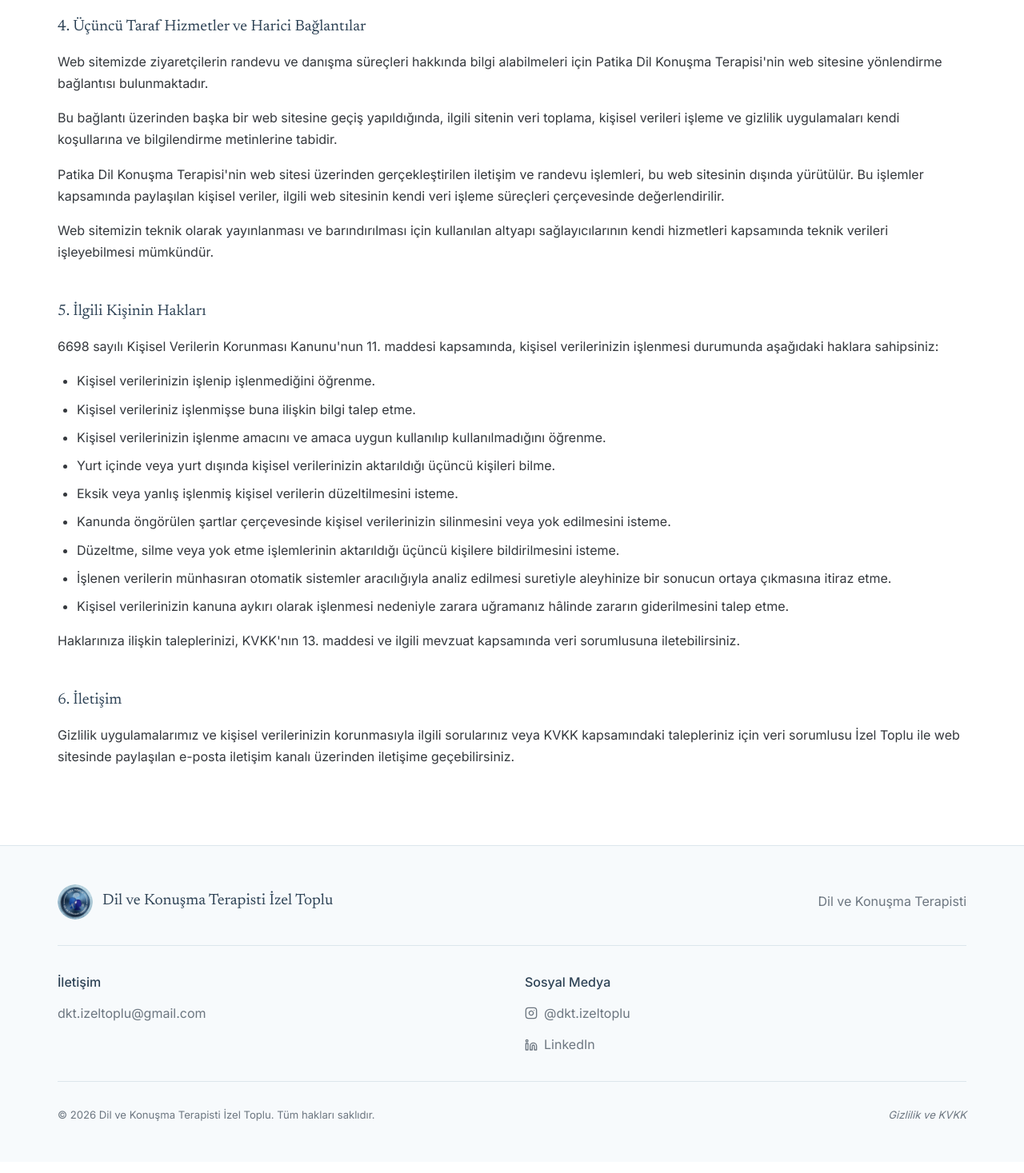
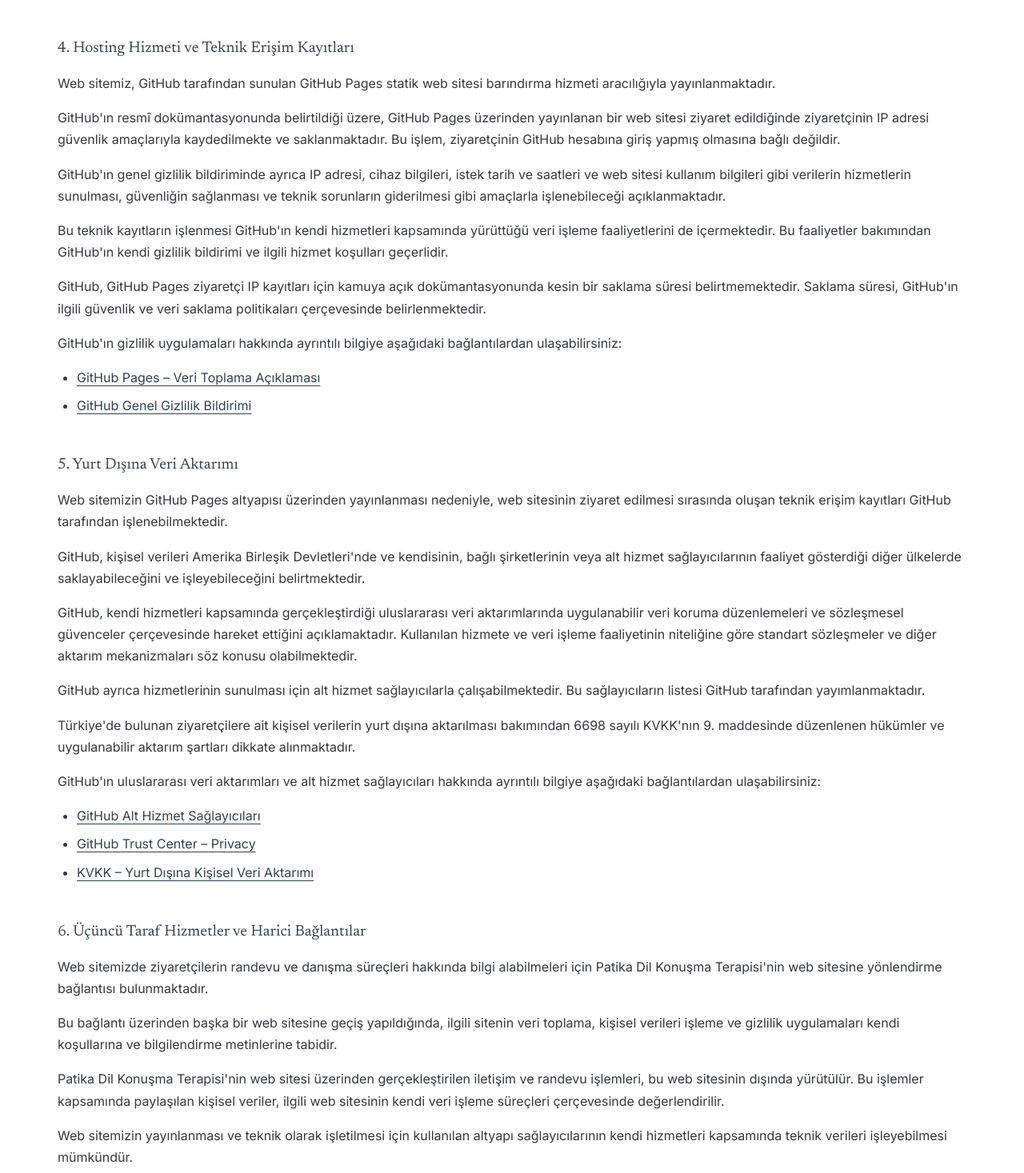
Before and after one commit to irembatibey/izel-toplu, a Next.js app: page /gizlilik in a window 1280 px wide. Shown: the part 1330-2797 px from the top of the page at 80% size. Built offline with nearby package versions, Linux system fonts and the light colour scheme; no server answers.

Commit message:
feat: update about photo and privacy policy

```diff
--- a/src/app/gizlilik/page.tsx
+++ b/src/app/gizlilik/page.tsx
@@ -7,7 +7,7 @@ import { Breadcrumb } from '@/components/common/Breadcrumb';
 export const metadata: Metadata = {
   title: 'Gizlilik ve KVKK',
   description:
-    'İzel Toplu web sitesinin gizlilik uygulamaları ve kişisel verilerin korunmasına ilişkin bilgilendirme.',
+    'İzel Toplu web sitesinin gizlilik uygulamaları, kişisel verilerin işlenmesi ve korunmasına ilişkin bilgilendirme.',
 };
 
 export default function PrivacyPage() {
@@ -38,14 +38,16 @@ export default function PrivacyPage() {
 
               <p className="mt-4">
                 6698 sayılı Kişisel Verilerin Korunması Kanunu
-                (KVKK) kapsamında, kişisel verilerinizin işlenmesine
-                ilişkin olarak veri sorumlusu İzel Toplu&apos;dur.
+                (KVKK) kapsamında, bu web sitesi aracılığıyla
+                gerçekleştirilen kişisel veri işleme faaliyetleri
+                bakımından veri sorumlusu İzel Toplu&apos;dur.
               </p>
 
               <p className="mt-4">
-                Bu bilgilendirme metni, İzel Toplu&apos;ya ait web sitesinin
-                ziyaret edilmesi ve web sitesinde sunulan iletişim
-                bağlantılarının kullanılması kapsamında geçerlidir.
+                Bu bilgilendirme metni, İzel Toplu&apos;ya ait web
+                sitesinin ziyaret edilmesi ve web sitesinde sunulan
+                iletişim bağlantılarının kullanılması kapsamında
+                geçerlidir.
               </p>
             </section>
 
@@ -74,9 +76,9 @@ export default function PrivacyPage() {
               <p className="mt-4">
                 Bununla birlikte, web sitesinin teknik altyapısı
                 ve barındırma hizmetleri kapsamında IP adresi,
-                erişim zamanı ve tarayıcı bilgileri gibi teknik
-                veriler ilgili altyapı sağlayıcıları tarafından
-                işlenebilir.
+                erişim zamanı, istek bilgileri ve tarayıcı veya
+                cihaz bilgileri gibi teknik veriler barındırma
+                sağlayıcısı tarafından işlenebilir.
               </p>
 
               <p className="mt-4">
@@ -114,10 +116,172 @@ export default function PrivacyPage() {
               </ul>
             </section>
 
-            {/* 4. Üçüncü Taraf Hizmetler */}
+            {/* 4. Hosting ve Teknik Erişim Kayıtları */}
             <section>
               <h2 className="font-serif text-h3 text-brand-800">
-                4. Üçüncü Taraf Hizmetler ve Harici Bağlantılar
+                4. Hosting Hizmeti ve Teknik Erişim Kayıtları
+              </h2>
+
+              <p className="mt-4">
+                Web sitemiz, GitHub tarafından sunulan GitHub Pages
+                statik web sitesi barındırma hizmeti aracılığıyla
+                yayınlanmaktadır.
+              </p>
+
+              <p className="mt-4">
+                GitHub&apos;ın resmî dokümantasyonunda belirtildiği
+                üzere, GitHub Pages üzerinden yayınlanan bir web
+                sitesi ziyaret edildiğinde ziyaretçinin IP adresi
+                güvenlik amaçlarıyla kaydedilmekte ve
+                saklanmaktadır. Bu işlem, ziyaretçinin GitHub
+                hesabına giriş yapmış olmasına bağlı değildir.
+              </p>
+
+              <p className="mt-4">
+                GitHub&apos;ın genel gizlilik bildiriminde ayrıca
+                IP adresi, cihaz bilgileri, istek tarih ve saatleri
+                ve web sitesi kullanım bilgileri gibi verilerin
+                hizmetlerin sunulması, güvenliğin sağlanması ve
+                teknik sorunların giderilmesi gibi amaçlarla
+                işlenebileceği açıklanmaktadır.
+              </p>
+
+              <p className="mt-4">
+                Bu teknik kayıtların işlenmesi GitHub&apos;ın kendi
+                hizmetleri kapsamında yürüttüğü veri işleme
+                faaliyetlerini de içermektedir. Bu faaliyetler
+                bakımından GitHub&apos;ın kendi gizlilik bildirimi
+                ve ilgili hizmet koşulları geçerlidir.
+              </p>
+
+              <p className="mt-4">
+                GitHub, GitHub Pages ziyaretçi IP kayıtları için
+                kamuya açık dokümantasyonunda kesin bir saklama
+                süresi belirtmemektedir. Saklama süresi, GitHub&apos;ın
+                ilgili güvenlik ve veri saklama politikaları
+                çerçevesinde belirlenmektedir.
+              </p>
+
+              <p className="mt-4">
+                GitHub&apos;ın gizlilik uygulamaları hakkında
+                ayrıntılı bilgiye aşağıdaki bağlantılardan
+                ulaşabilirsiniz:
+              </p>
+
+              <ul className="mt-4 list-disc space-y-2 pl-6">
+                <li>
+                  <a
+                    href="https://docs.github.com/en/pages/getting-started-with-github-pages/what-is-github-pages"
+                    target="_blank"
+                    rel="noopener noreferrer"
+                    className="text-brand-800 underline underline-offset-4"
+                  >
+                    GitHub Pages – Veri Toplama Açıklaması
+                  </a>
+                </li>
+                <li>
+                  <a
+                    href="https://docs.github.com/en/site-policy/privacy-policies/github-general-privacy-statement"
+                    target="_blank"
+                    rel="noopener noreferrer"
+                    className="text-brand-800 underline underline-offset-4"
+                  >
+                    GitHub Genel Gizlilik Bildirimi
+                  </a>
+                </li>
+              </ul>
+            </section>
+
+            {/* 5. Yurt Dışına Veri Aktarımı */}
+            <section>
+              <h2 className="font-serif text-h3 text-brand-800">
+                5. Yurt Dışına Veri Aktarımı
+              </h2>
+
+              <p className="mt-4">
+                Web sitemizin GitHub Pages altyapısı üzerinden
+                yayınlanması nedeniyle, web sitesinin ziyaret
+                edilmesi sırasında oluşan teknik erişim kayıtları
+                GitHub tarafından işlenebilmektedir.
+              </p>
+
+              <p className="mt-4">
+                GitHub, kişisel verileri Amerika Birleşik
+                Devletleri&apos;nde ve kendisinin, bağlı şirketlerinin
+                veya alt hizmet sağlayıcılarının faaliyet
+                gösterdiği diğer ülkelerde saklayabileceğini
+                ve işleyebileceğini belirtmektedir.
+              </p>
+
+              <p className="mt-4">
+                GitHub, kendi hizmetleri kapsamında gerçekleştirdiği
+                uluslararası veri aktarımlarında uygulanabilir
+                veri koruma düzenlemeleri ve sözleşmesel güvenceler
+                çerçevesinde hareket ettiğini açıklamaktadır.
+                Kullanılan hizmete ve veri işleme faaliyetinin
+                niteliğine göre standart sözleşmeler ve diğer
+                aktarım mekanizmaları söz konusu olabilmektedir.
+              </p>
+
+              <p className="mt-4">
+                GitHub ayrıca hizmetlerinin sunulması için alt
+                hizmet sağlayıcılarla çalışabilmektedir. Bu
+                sağlayıcıların listesi GitHub tarafından
+                yayımlanmaktadır.
+              </p>
+
+              <p className="mt-4">
+                Türkiye&apos;de bulunan ziyaretçilere ait kişisel
+                verilerin yurt dışına aktarılması bakımından
+                6698 sayılı KVKK&apos;nın 9. maddesinde düzenlenen
+                hükümler ve uygulanabilir aktarım şartları
+                dikkate alınmaktadır.
+              </p>
+
+              <p className="mt-4">
+                GitHub&apos;ın uluslararası veri aktarımları ve alt
+                hizmet sağlayıcıları hakkında ayrıntılı bilgiye
+                aşağıdaki bağlantılardan ulaşabilirsiniz:
+              </p>
+
+              <ul className="mt-4 list-disc space-y-2 pl-6">
+                <li>
+                  <a
+                    href="https://github.com/subprocessors"
+                    target="_blank"
+                    rel="noopener noreferrer"
+                    className="text-brand-800 underline underline-offset-4"
+                  >
+                    GitHub Alt Hizmet Sağlayıcıları
+                  </a>
+                </li>
+                <li>
+                  <a
+                    href="https://github.com/trust-center/privacy"
+                    target="_blank"
+                    rel="noopener noreferrer"
+                    className="text-brand-800 underline underline-offset-4"
+                  >
+                    GitHub Trust Center – Privacy
+                  </a>
+                </li>
+                <li>
+                  <a
+                    href="https://www.kvkk.gov.tr/Icerik/2053/Yurtdisina-Aktarim"
+                    target="_blank"
+                    rel="noopener noreferrer"
+                    className="text-brand-800 underline underline-offset-4"
+                  >
+                    KVKK – Yurt Dışına Kişisel Veri Aktarımı
+                  </a>
+                </li>
+              </ul>
+            </section>
+
+            {/* 6. Üçüncü Taraf Hizmetler */}
+            <section>
+              <h2 className="font-serif text-h3 text-brand-800">
+                6. Üçüncü Taraf Hizmetler ve Harici Bağlantılar
               </h2>
 
               <p className="mt-4">
@@ -145,17 +309,17 @@ export default function PrivacyPage() {
               </p>
 
               <p className="mt-4">
-                Web sitemizin teknik olarak yayınlanması ve
-                barındırılması için kullanılan altyapı
+                Web sitemizin yayınlanması ve teknik olarak
+                işletilmesi için kullanılan altyapı
                 sağlayıcılarının kendi hizmetleri kapsamında
                 teknik verileri işleyebilmesi mümkündür.
               </p>
             </section>
 
-            {/* 5. Haklar */}
+            {/* 7. İlgili Kişinin Hakları */}
             <section>
               <h2 className="font-serif text-h3 text-brand-800">
-                5. İlgili Kişinin Hakları
+                7. İlgili Kişinin Hakları
               </h2>
 
               <p className="mt-4">
@@ -209,26 +373,50 @@ export default function PrivacyPage() {
                   hâlinde zararın giderilmesini talep etme.
                 </li>
               </ul>
-
-              <p className="mt-4">
-                Haklarınıza ilişkin taleplerinizi, KVKK&apos;nın
-                13. maddesi ve ilgili mevzuat kapsamında
-                veri sorumlusuna iletebilirsiniz.
-              </p>
             </section>
 
-            {/* 6. İletişim */}
+            {/* 8. KVKK Başvuru ve İletişim */}
             <section>
               <h2 className="font-serif text-h3 text-brand-800">
-                6. İletişim
+                8. KVKK Kapsamındaki Başvurular ve İletişim
               </h2>
 
               <p className="mt-4">
-                Gizlilik uygulamalarımız ve kişisel verilerinizin
-                korunmasıyla ilgili sorularınız veya KVKK
-                kapsamındaki talepleriniz için veri sorumlusu
-                İzel Toplu ile web sitesinde paylaşılan e-posta
-                iletişim kanalı üzerinden iletişime geçebilirsiniz.
+                Kişisel verilerinizin işlenmesine ilişkin olarak
+                6698 sayılı KVKK&apos;nın 11. maddesinde belirtilen
+                haklarınızı kullanmak ve Kanun&apos;un 13. maddesi
+                kapsamında veri sorumlusuna başvurmak için
+                aşağıdaki e-posta adresi üzerinden iletişime
+                geçebilirsiniz:
+              </p>
+
+              <p className="mt-4">
+                <strong>Veri sorumlusu:</strong> İzel Toplu
+              </p>
+
+              <p className="mt-2">
+                <strong>KVKK başvuru ve iletişim e-posta adresi:</strong>{' '}
+                <a
+                  href="mailto:dkt.izeltoplu@gmail.com"
+                  className="text-brand-800 underline underline-offset-4"
+                >
+                  dkt.izeltoplu@gmail.com
+                </a>
+              </p>
+
+              <p className="mt-4">
+                Başvurunuzda talebinizi açıkça belirtmeniz ve
+                kimliğinizin doğrulanabilmesi için gerekli
+                bilgileri sağlamanız gerekebilir. Başvurular,
+                KVKK ve ilgili mevzuatta belirtilen usul ve
+                esaslar çerçevesinde değerlendirilir.
+              </p>
+
+              <p className="mt-4">
+                E-posta yoluyla başvuru, ilgili mevzuatta
+                belirtilen başvuru yöntemleri ve kimlik
+                doğrulama koşulları dikkate alınarak
+                değerlendirilir.
               </p>
             </section>
 
--- a/src/app/hakkimda/page.tsx
+++ b/src/app/hakkimda/page.tsx
@@ -17,7 +17,7 @@ export const metadata: Metadata = {
   description: 'İzel Toplu hakkında — eğitim, klinik deneyim, yaklaşım ve çalışma felsefesi.',
 };
 
-const PORTRAIT_SRC = '/images/portrait/about_photo.jpeg';
+const PORTRAIT_SRC = '/images/portrait/mainpage.jpeg';
 
 // Approach points restate the same approved strength categories used
 // on the homepage (evidence-based, individualized, cross-age
--- a/src/components/sections/AboutPreview.tsx
+++ b/src/components/sections/AboutPreview.tsx
@@ -4,7 +4,7 @@ import { SectionHeading } from '@/components/common/SectionHeading';
 import { Button } from '@/components/common/Button';
 import { Reveal } from '@/components/common/Reveal';
 
-const PORTRAIT_SRC = '/images/portrait/about_photo.jpeg';
+const PORTRAIT_SRC = '/images/portrait/mainpage.jpeg';
 
 /**
  * Intentionally short and generic. Her actual personal narrative
```
Also changed, not shown: public/images/portrait/mainpage.jpeg (added).
